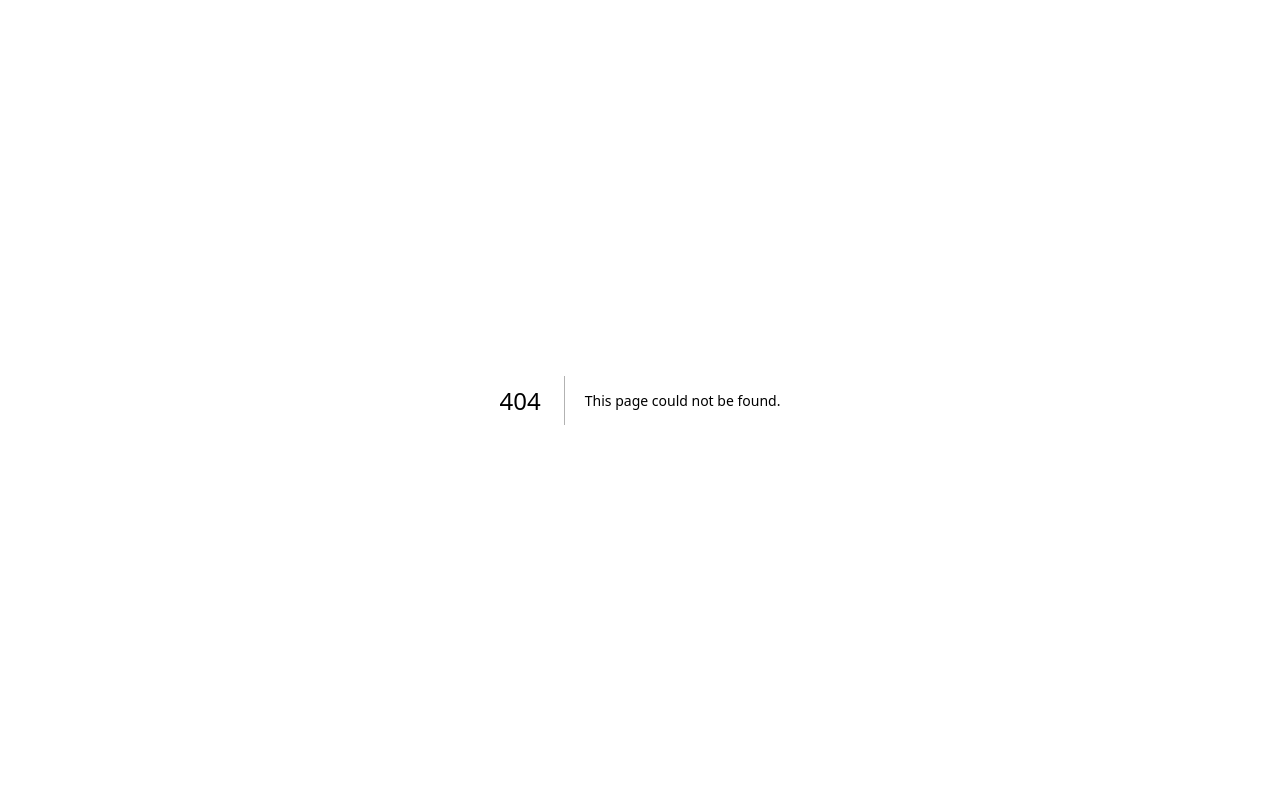
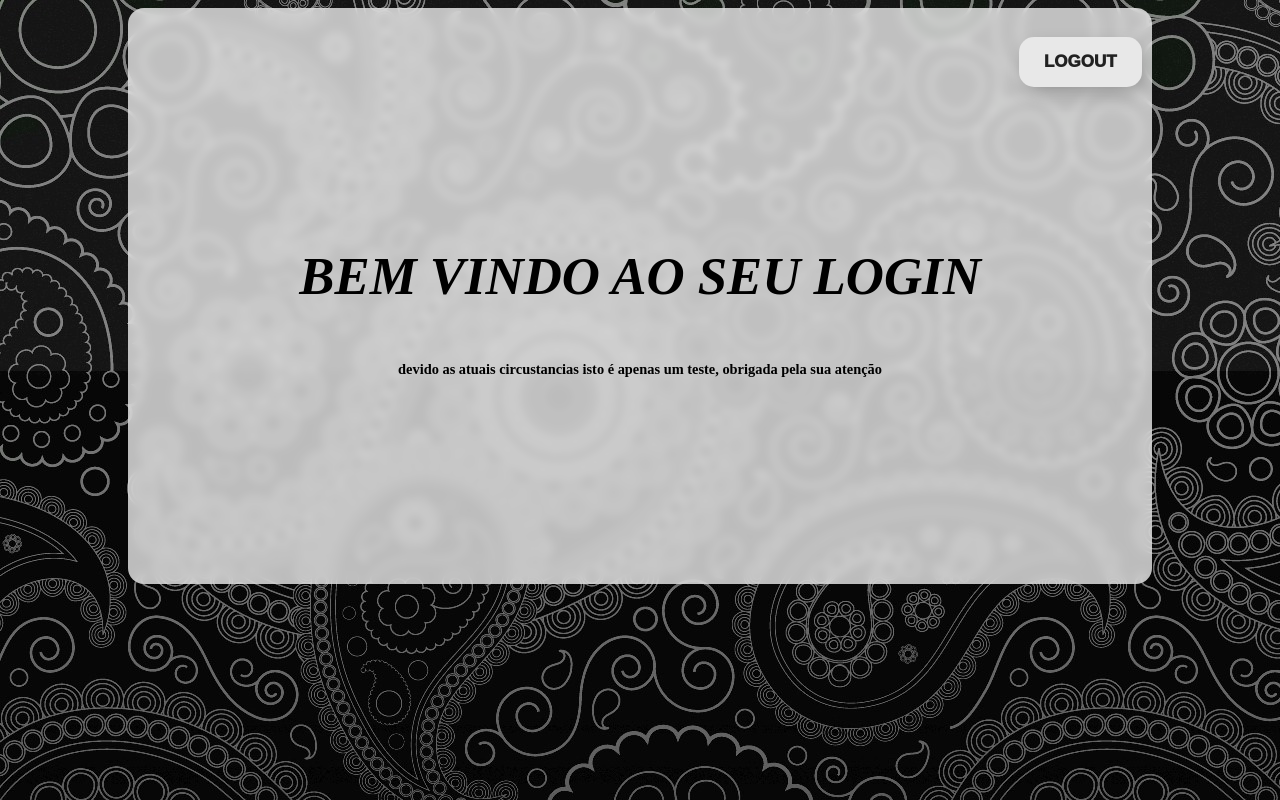
Before and after one commit to SDegenhardts/next-project, a Next.js app: page /utilitario in a window 1280 px wide. Before the commit this address had no page. Built offline with nearby package versions, Linux system fonts and the light colour scheme.

Commit message:
Add Validation

```diff
--- a/src/pages/index.js
+++ b/src/pages/index.js
@@ -5,7 +5,7 @@ export default function Home() {
     <section className={styles.container}>
       <div className={styles.fundo}>
         <div className={styles.buttonhome}>
-          <button><a href='/login'>Login</a></button>
+          <button><a href='/login'>LOGIN</a></button>
         </div>
         <div className={styles.fonthome}>
           <h1 className={styles.font}>
--- /dev/null
+++ b/src/pages/utilitario.js
@@ -0,0 +1,26 @@
+import styles from '@/styles/Home.module.css'
+
+export default function Home() {
+  return (
+    <section className={styles.container}>
+      <div className={styles.fundo}>
+        <div className={styles.buttonhome}>
+          <button><a href='/'>LOGOUT</a></button>
+        </div>
+        <div className={styles.fonthome}>
+          <h1 className={styles.font}>
+            BEM VINDO AO SEU LOGIN
+          </h1>
+        </div>
+        <div className={styles.fonthome2}>
+          <h2>
+            devido as atuais circustancias isto é apenas um teste, obrigada pela sua atenção
+          </h2>
+          </div>
+          <div>
+
+          </div>
+      </div>
+    </section>
+  )
+}
--- a/src/styles/login/Login.module.css
+++ b/src/styles/login/Login.module.css
@@ -6,8 +6,8 @@
 }
 
 .container div {
-  width: 45%;
-  height: 85vw;
+  width: 45vw;
+  height: 45vw;
   display: flex;
   flex-direction: column;
   place-items: center;
--- /dev/null
+++ b/src/styles/utilitario/utilitario.module.css
@@ -0,0 +1,25 @@
+.container {
+    display: flex;
+    justify-content: center;
+    box-shadow: rgb(134, 134, 134)
+
+  }
+
+  .container div {
+    width: 45vw;
+    height: 45vw;
+    display: flex;
+    flex-direction: column;
+    place-items: center;
+    justify-content: center ;
+    gap: 10%;
+    background-color: rgba(255, 255, 255, 0.733);
+    backdrop-filter: blur(5px);
+    border-radius: 1em;
+  }
+
+  .font {
+    font-family: 'Times New Roman', Times, serif;
+    font-size: 2.7em;
+    font-style: italic;
+  }
```
Also changed, not shown: src/pages/login.js (+6 -4 lines).
